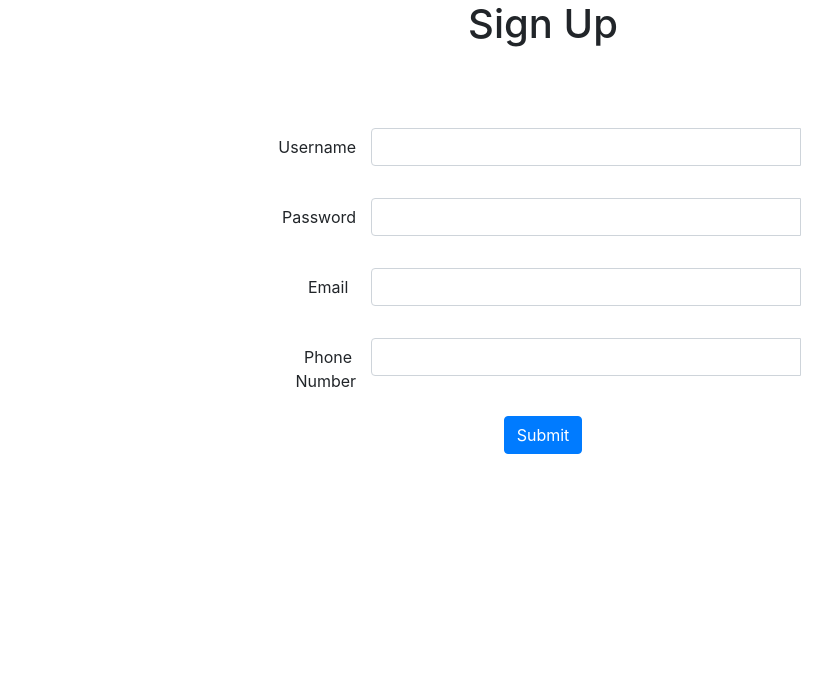
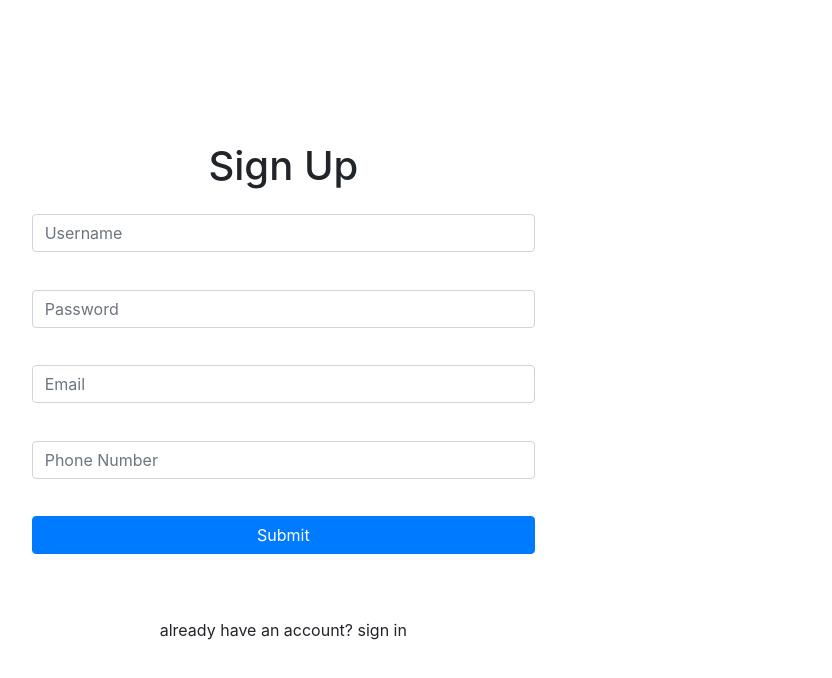
Before and after one commit to lotemLahav/hatal-project, a React (Vite) app in the folder client/: page / in a window 1280 px wide. Shown: the top 678 px of the page, without its empty margins (188-1020 px from the left). Built offline with nearby package versions, Linux system fonts and the light colour scheme.

Commit message:
style(several): style the sign up

```diff
--- a/client/package.json
+++ b/client/package.json
@@ -14,6 +14,7 @@
     "axios": "^1.6.8",
     "bootstrap": "^4.6.2",
     "formik": "^2.4.9",
+    "jwt-decode": "^4.0.0",
     "react": "^18.2.0",
     "react-bootstrap": "^2.10.10",
     "react-dom": "^18.2.0",
--- a/client/src/main.tsx
+++ b/client/src/main.tsx
@@ -5,6 +5,7 @@ import "bootstrap/dist/js/bootstrap.js";
 import "bootstrap/dist/css/bootstrap.css";
 import { SignUp } from "./views/signUp";
 import { GoogleOAuthProvider } from "@react-oauth/google";
+import { LogIn } from "./views/logIn";
 
 const CLIENT_ID = "810578008516-3t5up6ge1ic3kdlio1k4ur6hr44er8g5.apps.googleusercontent.com";
 
--- a/client/src/views/logIn.tsx
+++ b/client/src/views/logIn.tsx
@@ -8,6 +8,7 @@ import { FormEvent, useState } from "react";
 import { useAuthUser } from "../api/hooks/useAuthUser";
 import Swal from "sweetalert2";
 import { GoogleLogin } from '@react-oauth/google';
+import { jwtDecode } from 'jwt-decode';
 
 export const LogIn = () => {
     const { getUser } = useAuthUser();
--- a/client/src/views/signUp.tsx
+++ b/client/src/views/signUp.tsx
@@ -98,71 +98,106 @@ export const SignUp = () => {
 
 
     return (
-        <div className=" justify-content-center text-center">
-            <h1>Sign Up</h1>
+        <div className="container-fluid">
+            <div className="row vh-100 flex-row">
+
+
+                <div className="col-md-5 order-md-2 order-2 d-flex flex-column justify-content-center">
+                    <h1 className="mb-4">Sign Up</h1>
+
                     <Form onSubmit={handleSubmit}>
-                <Form.Group as={Row} style={{ marginTop: '5rem' }} className="mb-3 justify-content-center">
-                    <Col sm="5">
+                        <Form.Group className="mb-3">
                             <InputGroup hasValidation>
                                 <Form.Control
+                                    style={{ textAlign: "left" }}
                                     type="text"
                                     name="username"
+                                    placeholder="Username"
                                     isInvalid={!!errors.username}
                                     isValid={errors.username === null}
                                 />
-                            <Form.Label column sm="2">Username</Form.Label>
-                            <Form.Control.Feedback type="invalid">
+                                <Form.Control.Feedback type="invalid" style={{ display: 'block', minHeight: '1.25em', textAlign: 'end'}}>
                                     {errors.username}
                                 </Form.Control.Feedback>
                             </InputGroup>
-                    </Col>
                         </Form.Group>
 
-                <Form.Group as={Row} style={{ marginTop: '2rem' }} className="mb-3 justify-content-center">
-                    <Col sm="5">
+                        <Form.Group className="mb-3">
                             <InputGroup hasValidation>
-                            <Form.Control type="password" name="password" isInvalid={!!errors.password} isValid={errors.password === null} />
-                            <Form.Label column sm="2">Password</Form.Label>
-                            <Form.Control.Feedback type="invalid">
+                                <Form.Control
+                                    style={{ textAlign: "left" }}
+                                    type="password"
+                                    name="password"
+                                    placeholder="Password"
+                                    isInvalid={!!errors.password}
+                                    isValid={errors.password === null}
+                                />
+                                <Form.Control.Feedback type="invalid" style={{ display: 'block', minHeight: '1.25em', textAlign: 'end'}}>
                                     {errors.password}
                                 </Form.Control.Feedback>
                             </InputGroup>
-                    </Col>
                         </Form.Group>
 
-                <Form.Group as={Row} style={{ marginTop: '2rem' }} className="mb-3 justify-content-center">
-                    <Col sm="5">
+                        <Form.Group className="mb-3">
                             <InputGroup hasValidation>
-                            <Form.Control type="text" name="email" isInvalid={!!errors.email} isValid={errors.email === null} />
-                            <Form.Label column sm="2">
-                                Email
-                            </Form.Label>
-                            <Form.Control.Feedback type="invalid">
+                                <Form.Control
+                                    style={{ textAlign: "left" }}
+                                    type="text"
+                                    name="email"
+                                    placeholder="Email"
+                                    isInvalid={!!errors.email}
+                                    isValid={errors.email === null}
+                                />
+                                <Form.Control.Feedback type="invalid" style={{ display: 'block', minHeight: '1.25em', textAlign: 'end'}}>
                                     {errors.email}
                                 </Form.Control.Feedback>
-                        </InputGroup >
-                    </Col>
+                            </InputGroup>
                         </Form.Group>
 
-                <Form.Group as={Row} style={{ marginTop: '2rem' }} className="mb-3 justify-content-center">
-                    <Col sm="5">
+                        <Form.Group className="mb-3">
                             <InputGroup hasValidation>
                                 <Form.Control
-                                type="tel" name="phone" isInvalid={!!errors.phone} isValid={errors.phone === null} />
-                            <Form.Label column sm="2">
-                                Phone Number
-                            </Form.Label>
-                            <Form.Control.Feedback type="invalid">
+                                    style={{ textAlign: "left" }}
+                                    type="text"
+                                    name="phone"
+                                    placeholder="Phone Number"
+                                    isInvalid={!!errors.phone}
+                                    isValid={errors.phone === null}
+                                />
+                                <Form.Control.Feedback type="invalid" style={{ display: 'block', minHeight: '1.25em', textAlign: 'end'}}>
                                     {errors.phone}
                                 </Form.Control.Feedback>
                             </InputGroup>
-                    </Col>
                         </Form.Group>
 
-                <Button variant="primary" type="submit">
+                        <Button type="submit" className="w-100 mb-3">
                             Submit
                         </Button>
+
+                        <div style={{ width: "100%" }} className="d-flex justify-content-center mt-2">
+                            <GoogleLogin
+                                onSuccess={(credentialResponse) => console.log(credentialResponse)}
+                                onError={() => console.log("login failed")}
+                                auto_select={true}
+                                text="signup_with"
+                                width="100%"
+                            />
+                        </div>
+
+                        <p>already have an account? sign in</p>
                     </Form>
                 </div>
+                <div className="col-md-6 order-md-1 order-1 px-5">
+                    {/* <img
+                        src="https://via.placeholder.com/800x1000"
+                        alt="Signup Illustration"
+                        className="img-fluid w-100 h-100"
+                        style={{ objectFit: "cover" }}
+                    /> */}
+                </div>
+
+            </div>
+        </div>
     );
+
 }
```
Also changed, not shown: 1 other file (tests, documents, lock files or other folders). Lines whose indentation alone changed are shown as unchanged.
